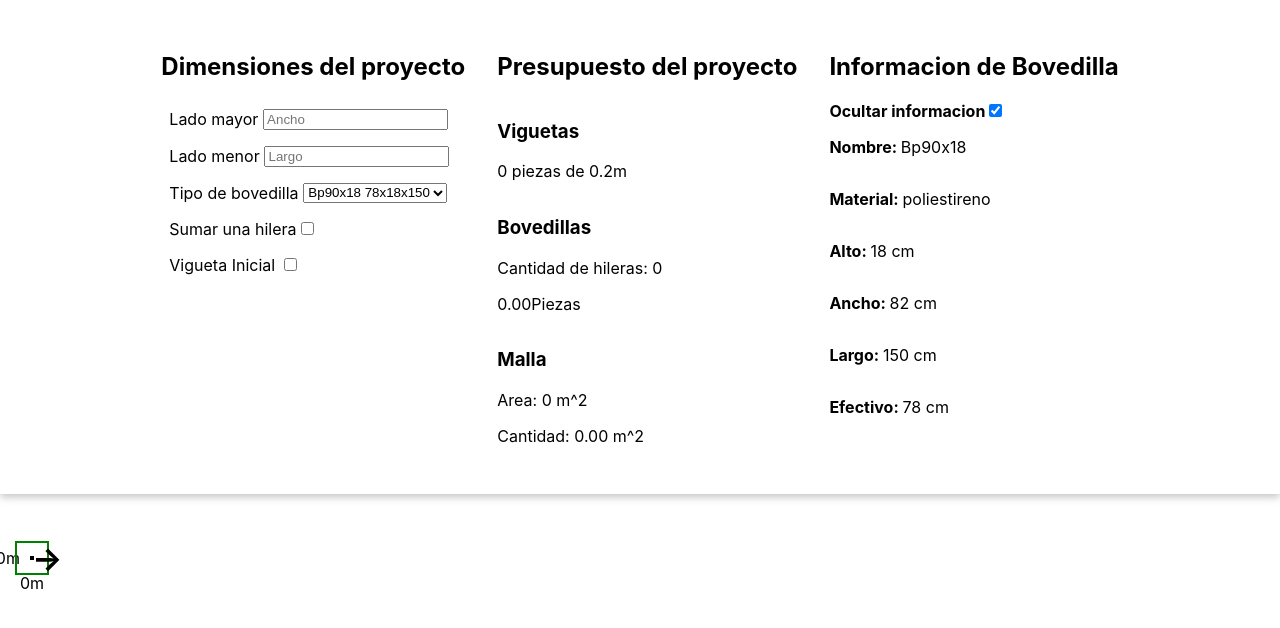
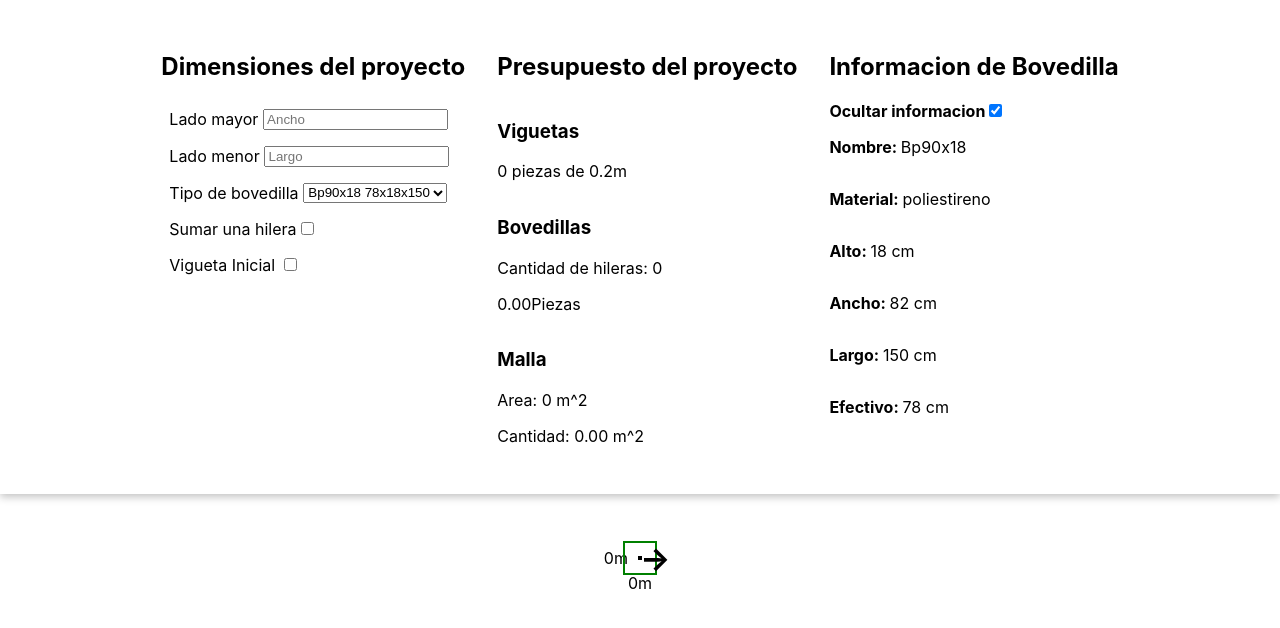
Before and after one commit to CarlosCr18/viguetas, a React (Create React App) app: page / in a window 1280 px wide. Shown: the top 628 px of the page. Built offline with nearby package versions, Linux system fonts and the light colour scheme.

Commit message:
Rediseno y actualizacion de informacion

```diff
--- a/src/App.css
+++ b/src/App.css
@@ -83,7 +83,7 @@
   display: grid;
   max-width: 100%;
   margin-block: 2rem !important;
-  place-content: start !important;
+  place-content: center !important;
   place-items: center;
   padding: 2rem;
 }
@@ -111,5 +111,6 @@
   .Appvigueta {
     max-width: 90%;
     transform-origin: right;
+    place-content: start !important;
   }
 }
```
